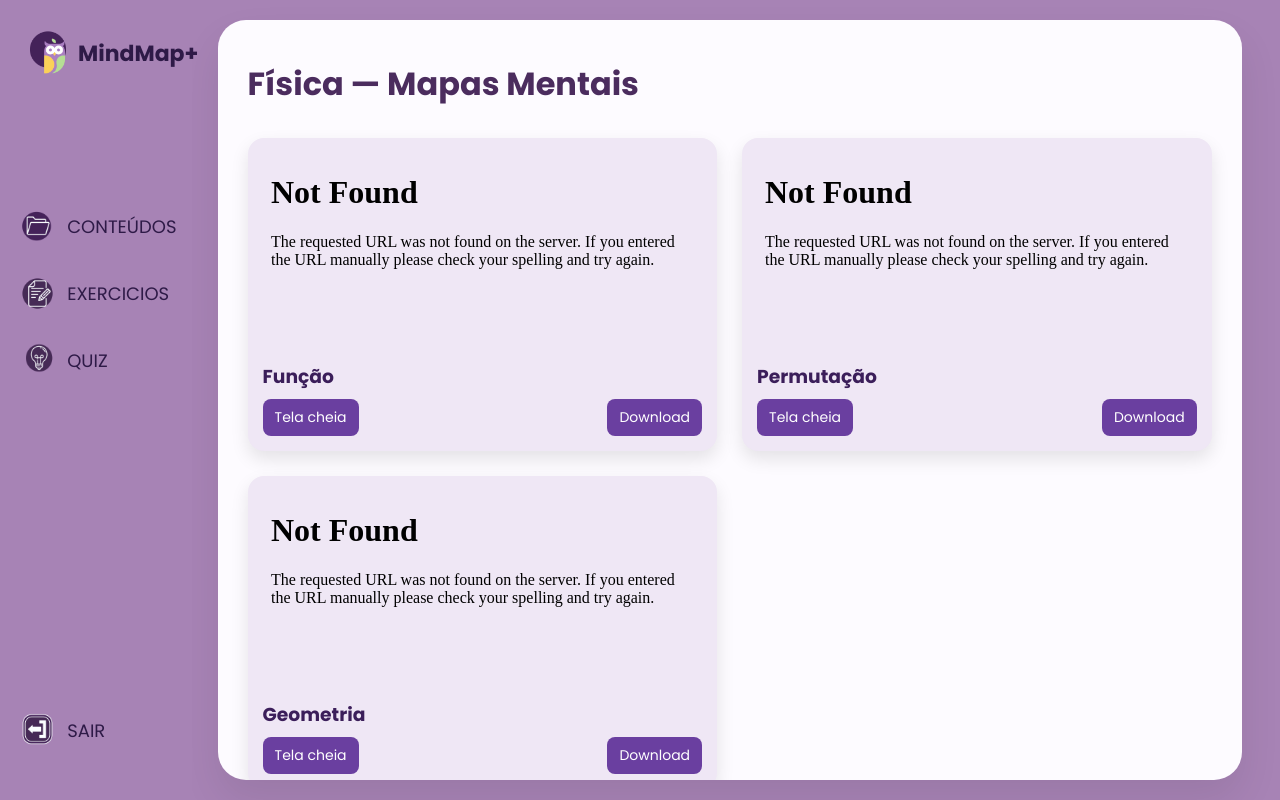
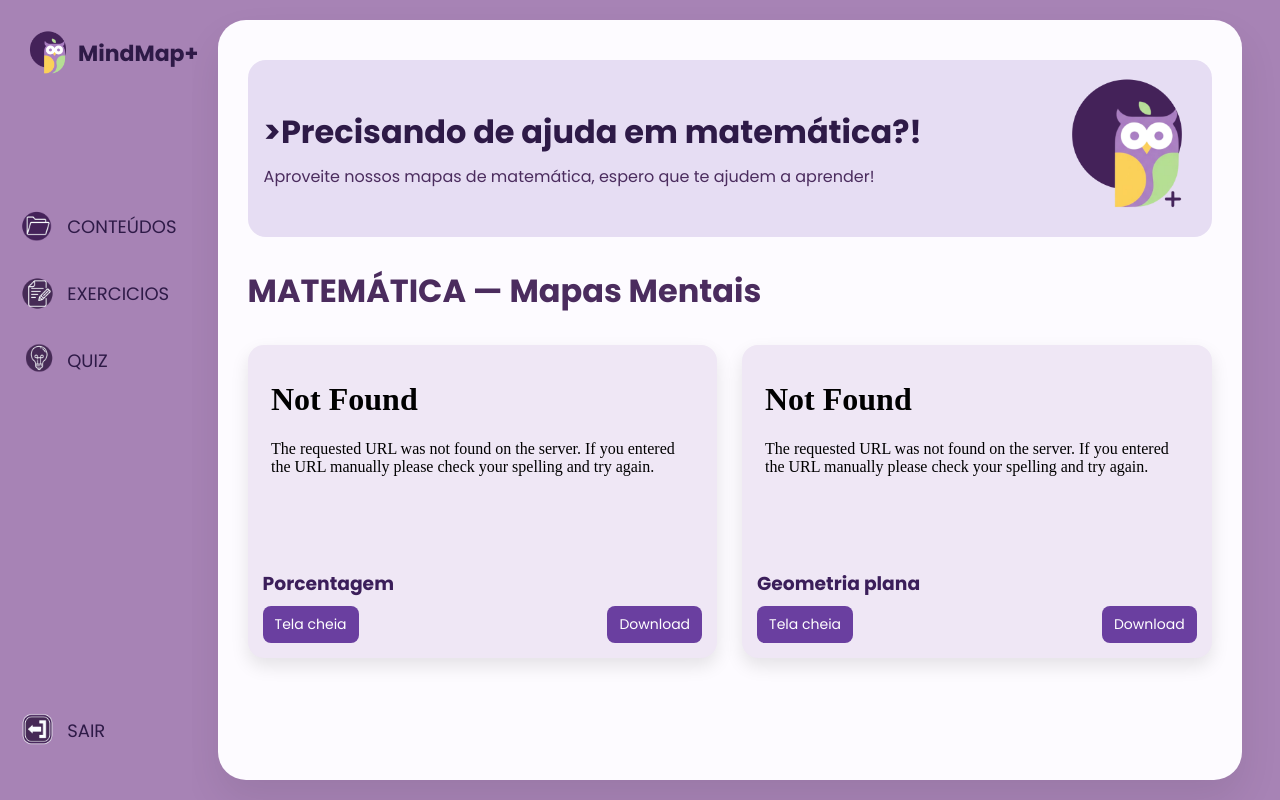
Before and after one commit to m4r1-programadora/MindMap-, a Flask app: page /materia/matematica in a window 1280 px wide. Run offline with Flask 3, Linux system fonts and the light colour scheme.

Commit message:
banco de dados

```diff
--- a/app.py
+++ b/app.py
@@ -1,4 +1,7 @@
-from flask import Flask, render_template, redirect, url_for
+from flask import Flask, render_template, redirect, url_for, request
+
+import bcrypt
+from supabase_service import supabase
 
 app = Flask(__name__)
 
@@ -6,12 +9,55 @@ app = Flask(__name__)
 def index():
     return render_template("index.html")
 
-@app.route("/login")
+@app.route("/login", methods=["GET", "POST"])
 def login():
+
+    global current_user
+    if request.method == 'POST':
+
+        email = request.form.get("email")
+        senha = request.form.get("senha").encode("utf-8")
+
+        result = supabase.table('usuarios').select("*").eq("email", email).execute()
+        if result.data:
+            senha_hash = result.data[0]["senha"].encode("utf-8")
+            if bcrypt.checkpw(senha, senha_hash):
+                current_user = email
+                return redirect(url_for("materiais"))
+            else:
+                print("erro")
     return render_template("login.html")
 
-@app.route("/cadastro")
+@app.route("/cadastro", methods=["GET", "POST"])
 def cadastro():
+    if request.method == 'POST':
+        nome = request.form.get('nome')
+        nome_usuario = request.form.get('nick')
+        email = request.form.get('email')
+        senha = request.form.get('senha')
+
+        senha_hash = bcrypt.hashpw(
+            senha.encode('utf-8'),
+            bcrypt.gensalt()
+        ).decode('utf-8')
+
+        exists = supabase.table("usuarios") \
+            .select("*") \
+            .eq("email", email) \
+            .execute()
+
+        if exists.data:
+            return "Email já cadastrado"
+        else:
+            supabase.table("usuarios").insert({
+                "nome": nome,
+                "nome_usuario": nome_usuario,
+                "email": email,
+                "senha": senha_hash
+            }).execute()
+
+            return redirect(url_for("login"))
+
     return render_template("cadastro.html")
 
 @app.route("/materiais")
--- /dev/null
+++ b/supabase_service.py
@@ -0,0 +1,4 @@
+from supabase import create_client
+url = "https://eafvzmbhvlxsugzvfjjs.supabase.co"
+key = "sb_publishable_NGJzzL2O5VUBNM7H4CGe9Q_vrTqsRhE"
+supabase = create_client(url,key)
--- a/templates/cadastro.html
+++ b/templates/cadastro.html
@@ -25,7 +25,8 @@
         <a href="{{ url_for('login') }}">Faça login aqui.</a>
       </p>
 
-      <form>
+      <form method="POST">
+
         <label for="nome">Nome</label>
         <input type="text" id="nome" name="nome" placeholder="Digite seu nome completo">
 
--- a/templates/login.html
+++ b/templates/login.html
@@ -53,7 +53,7 @@
     <!-- LADO DIREITO -->
     <div class="right">
       <h1>login</h1>
-      <form>
+        <form method="POST">
         <label for="email">email</label>
         <input type="text" id="email" name="email" placeholder="digite seu email" />
 
--- a/templates/matematica.html
+++ b/templates/matematica.html
@@ -2,25 +2,36 @@
 
 {% block content %}
 
-<h1> Física — Mapas Mentais</h1>
+<div class="welcome-card">
+    <div class="welcome-text">
+        <h2>>Precisando de ajuda em matemática?!  </h2>
+        <p>Aproveite nossos mapas de matemática, espero que te ajudem a aprender!</p>
+    </div>
+
+    <div class="welcome-image">
+        <img src="{{ url_for('static', filename='imagens/corujaroxacom+.png') }}" alt="Estudando">
+    </div>
+</div>
+
+<h1> MATEMÁTICA — Mapas Mentais</h1>
 
 <div class="mapas-grid">
 
     <!-- MAPA 1 -->
     <div class="mapa-card">
     <iframe
-        src="{{ url_for('static', filename='mapas/mapa_ondas.pdf') }}"
+        src="{{ url_for('static', filename='mapas/mapa_porcentagem.pdf') }}"
         loading="lazy">
     </iframe>
 
-    <h3>Função</h3>
+    <h3>Porcentagem</h3>
 
     <div class="acoes">
-        <a href="{{ url_for('static', filename='mapas/mapa_ondas.pdf') }}" target="_blank">
+        <a href="{{ url_for('static', filename='mapas/mapa_porcentagem.pdf') }}" target="_blank">
              Tela cheia
         </a>
 
-        <a href="{{ url_for('static', filename='mapas/mapa_ondas.pdf') }}"
+        <a href="{{ url_for('static', filename='mapas/mapa_porcentagem.pdf') }}"
            download="Mapa_Ondulatoria.pdf">
             Download
         </a>
@@ -28,44 +39,24 @@
 </div>
 
 
-    <!-- MAPA 2 -->
+     <!-- MAPA 1 -->
     <div class="mapa-card">
         <iframe
-            src="{{ url_for('static', filename='pdfs/fisica/eletrodinamica.pdf') }}">
+            src="{{ url_for('static', filename='mapas/mapa_geometriaplana.pdf') }}"
+            loading="lazy">
         </iframe>
 
-        <h3>Permutação</h3>
+        <h3>Geometria plana</h3>
 
         <div class="acoes">
-            <a href="{{ url_for('static', filename='mapa/fisica/eletrodinamica.pdf') }}" target="_blank">
-                 Tela cheia
+            <a href="{{ url_for('static', filename='mapas/mapa_geometriaplana.pdf') }}" target="_blank">
+                Tela cheia
             </a>
 
-            <a href="{{ url_for('static', filename='pdfs/fisica/eletrodinamica.pdf') }}"
-               download="Mapa_Eletrodinamica.pdf">
-                 Download
+            <a href="{{ url_for('static', filename='mapas/mapa_geometriaplana.pdf') }}"
+            download="Mapa_Ondulatoria.pdf">
+                Download
             </a>
-        </div>
-    </div>
-
-    <!-- MAPA 3-->
-    <div class="mapa-card">
-        <iframe
-            src="{{ url_for('static', filename='pdfs/fisica/eletrodinamica.pdf') }}">
-        </iframe>
-
-        <h3>Geometria</h3>
-
-        <div class="acoes">
-            <a href="{{ url_for('static', filename='mapa/fisica/eletrodinamica.pdf') }}" target="_blank">
-                 Tela cheia
-            </a>
-
-            <a href="{{ url_for('static', filename='pdfs/fisica/eletrodinamica.pdf') }}"
-               download="Mapa_Eletrodinamica.pdf">
-                 Download
-            </a>
-        </div>
     </div>
 
 </div>
```
Also changed, not shown: templates/exercicios.html (+18 -5 lines), templates/fisica.html (+11 -18 lines), 5 other files.
